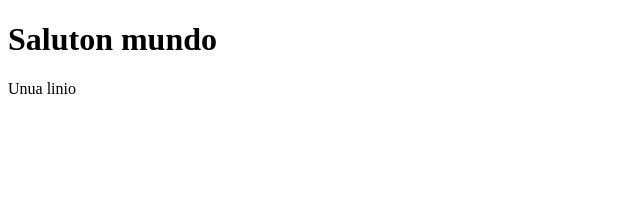
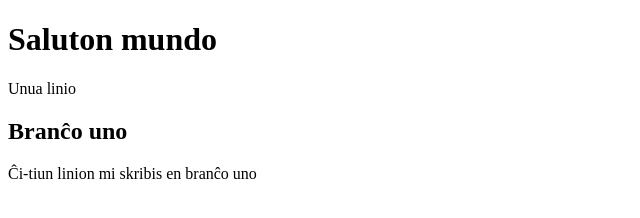
Before and after one commit to detlevhtest/detlevhtest.github.io, a plain HTML site: page index.html in a window 1280 px wide. Shown: the whole page, without its empty margins (0-640 px from the left). Drawn offline with Linux system fonts and the light colour scheme.

Commit message:
change in branch1

```diff
--- a/index.html
+++ b/index.html
@@ -6,5 +6,7 @@
 <body>
   <h1>Saluton mundo</h1>
   <p>Unua linio</p>
+  <h2>Branĉo uno</h2>
+  <p>Ĉi-tiun linion mi skribis en branĉo uno</p>
 </body>
 </html>
```
